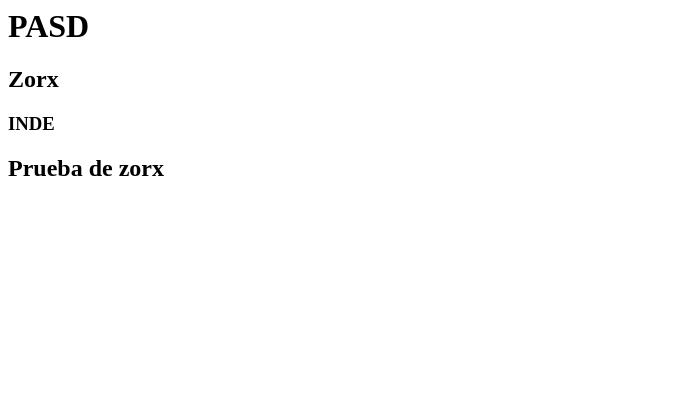
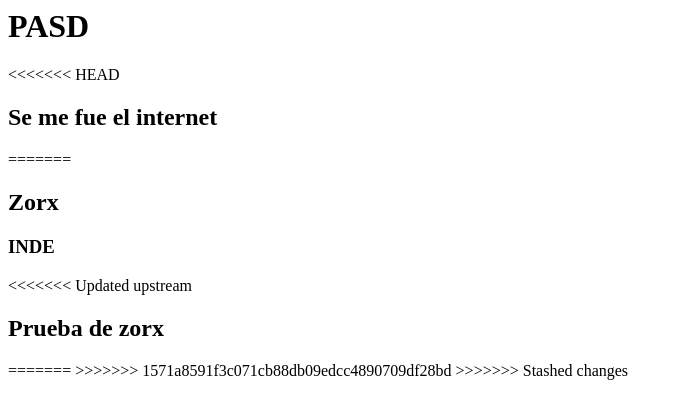
Before and after one commit to BrayanCordova1/Proyecto-de-Viajes, a plain HTML site: page index.html in a window 1280 px wide. Shown: the whole page, without its empty margins (0-683 px from the left). Drawn offline with Linux system fonts and the light colour scheme.

Commit message:
Update index.html

```diff
--- a/index.html
+++ b/index.html
@@ -10,8 +10,15 @@
     </head>
     <body>
         <h1>PASD</h1>
+<<<<<<< HEAD
+        <h2>Se me fue el internet</h2>
+=======
         <h2>Zorx</h2>
         <H3>INDE</H3>
+<<<<<<< Updated upstream
         <h2>Prueba de zorx</h2>
+=======
+>>>>>>> 1571a8591f3c071cb88db09edcc4890709df28bd
+>>>>>>> Stashed changes
     </body>
 </html>
```
